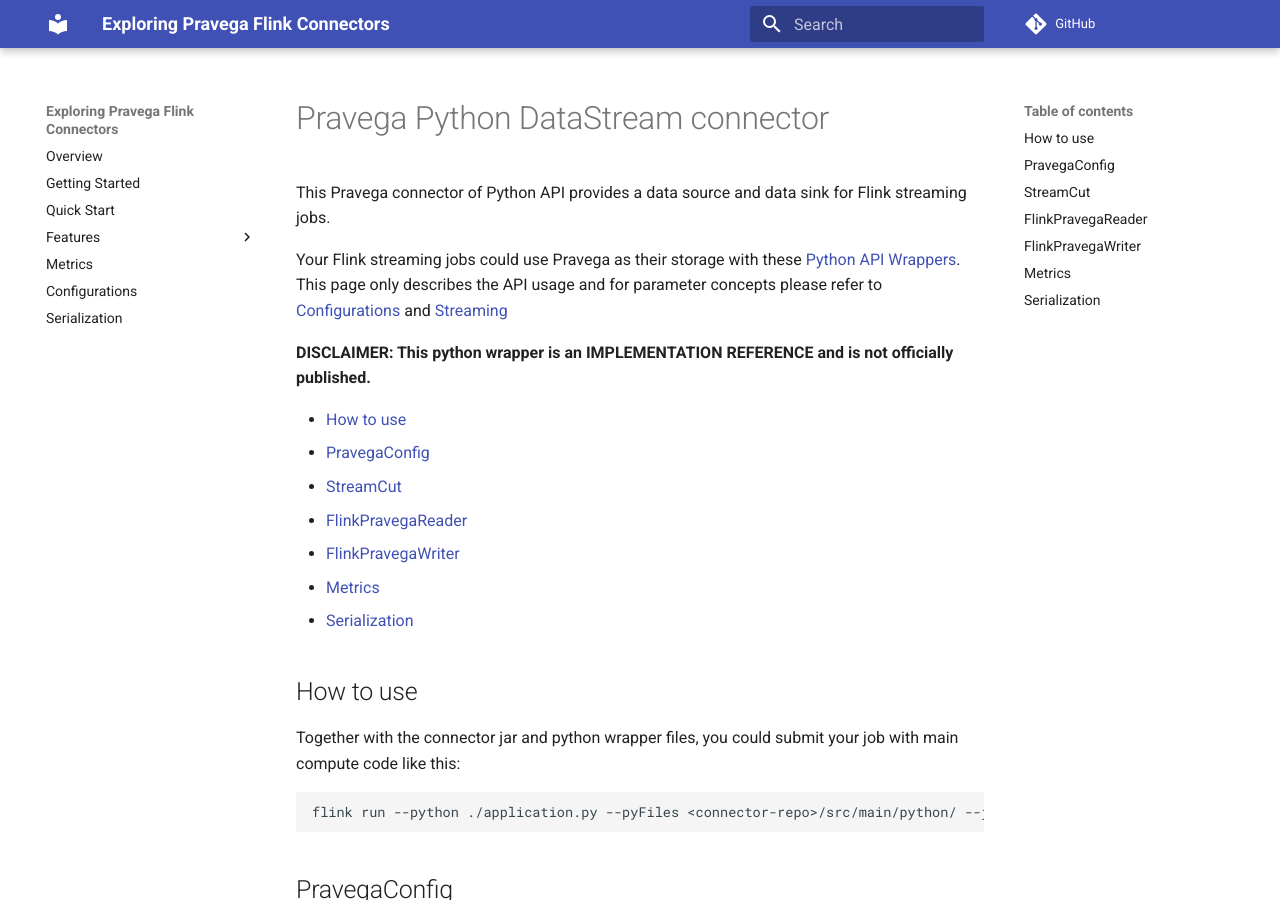
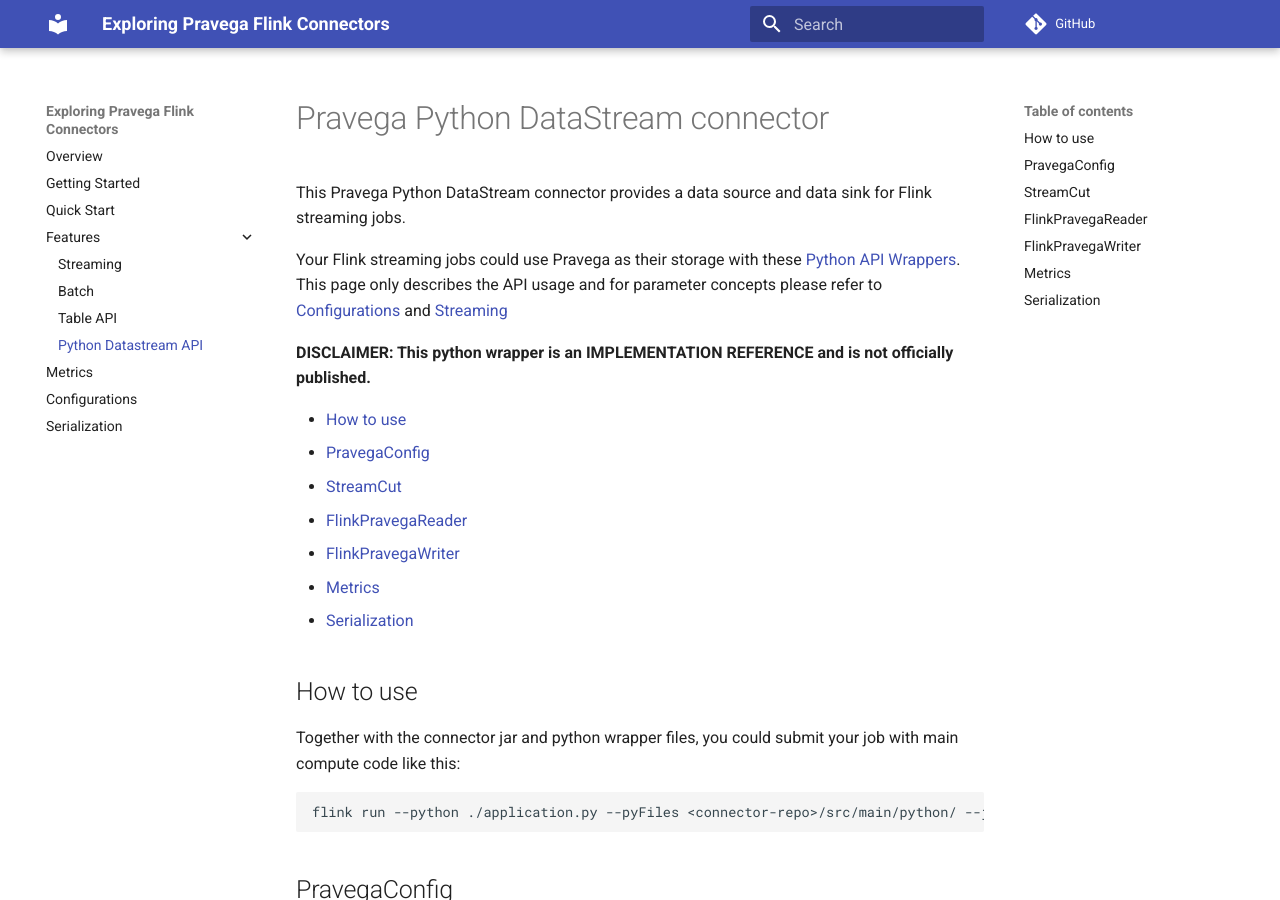
Before and after one commit to pravega/flink-connectors, an MkDocs documentation site: the page built from documentation/src/docs/python.md, in a window 1280 px wide and 900 px high. Built offline with MkDocs 1.6.1 and Material for MkDocs 9.7.7, drawn with Linux system fonts in a browser that asks for light colours; comment, search, counter and statistics services are not loaded.

Commit message:
update python doc in toc
Signed-off-by: thekingofcity <3353040+thekingofcity@users.noreply.github.com>

```diff
--- a/documentation/src/docs/python.md
+++ b/documentation/src/docs/python.md
@@ -1,6 +1,6 @@
 # Pravega Python DataStream connector
 
-This Pravega connector of Python API provides a data source and data sink for Flink streaming jobs.
+This Pravega Python DataStream connector provides a data source and data sink for Flink streaming jobs.
 
 Your Flink streaming jobs could use Pravega as their storage with these [Python API Wrappers](https://github.com/pravega/flink-connectors/tree/master/src/main/python). This page only describes the API usage and for parameter concepts please refer to [Configurations](configurations.md) and [Streaming](streaming.md)
 
--- a/documentation/src/mkdocs.yml
+++ b/documentation/src/mkdocs.yml
@@ -34,6 +34,7 @@
       - 'Streaming': 'streaming.md'
       - 'Batch': 'batch.md'
       - 'Table API': 'table-api.md'
+      - 'Python Datastream API': 'python.md'
   - Metrics: 'metrics.md'
   - Configurations: 'configurations.md'
   - Serialization: 'serialization.md'
```
